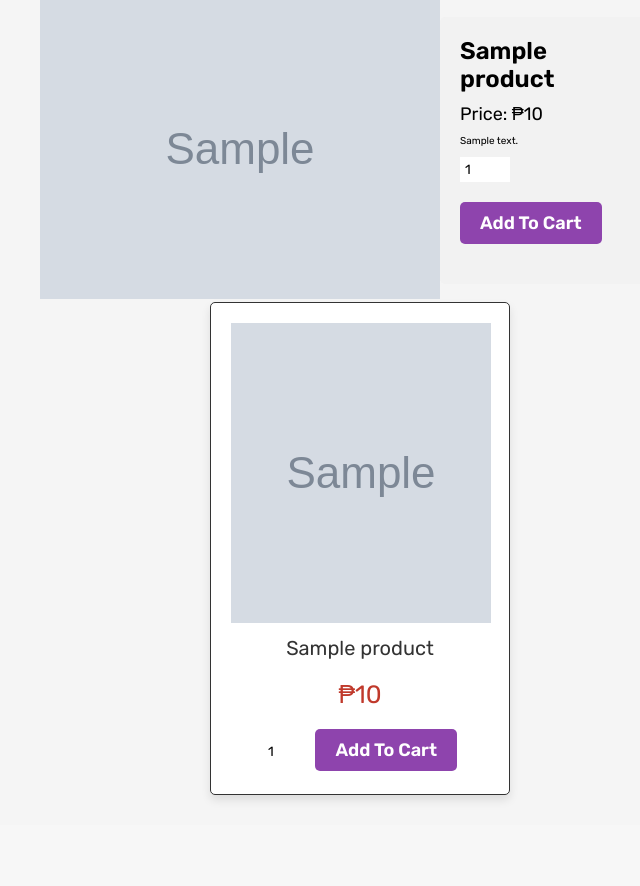
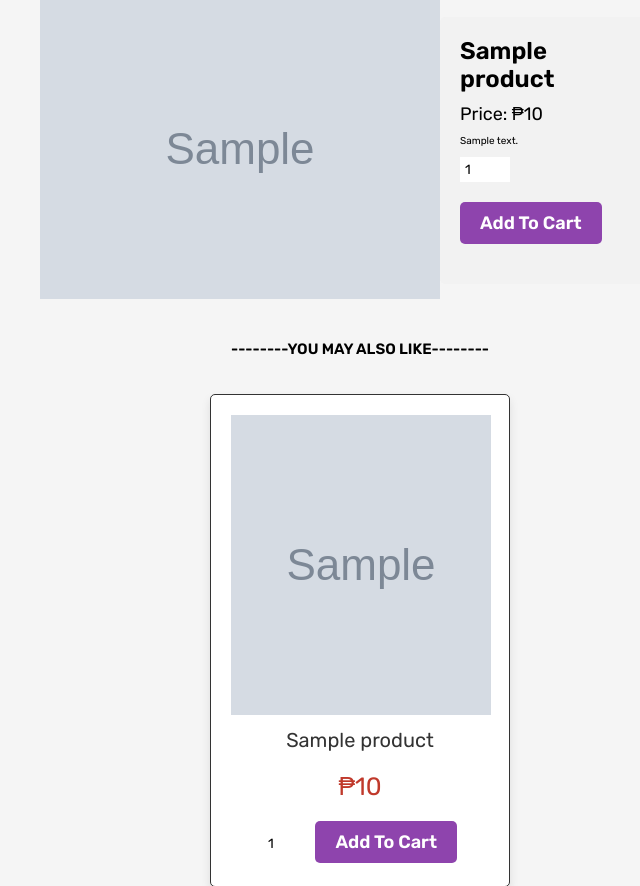
Before and after one commit to deanielledagondon/App-Dev, a PHP site: page /viewshop.php?id=1 in a window 1280 px wide. Shown: the part 235-1121 px from the top of the page, without its empty margins (280-920 px from the left). Before the commit the page ends 1036 px from the top, so only its background shows below. Run offline with PHP 8.4, Linux system fonts and the light colour scheme; tables that the repository leaves empty hold one stand-in row (values such as "Sample post"); grey boxes marked "Sample" are stand-in pictures.

Commit message:
naanay you may also like

```diff
--- a/viewshop.php
+++ b/viewshop.php
@@ -71,6 +71,8 @@ if (isset($_GET['id'])) {
       </div>
    </div>
 
+   <h2 style="text-align: center; margin-top: 2rem;"><br>--------YOU MAY ALSO LIKE-------- <br><br><br></h2>
+
    <section class="show-products">
       <div class="box-container">
          <?php
```
